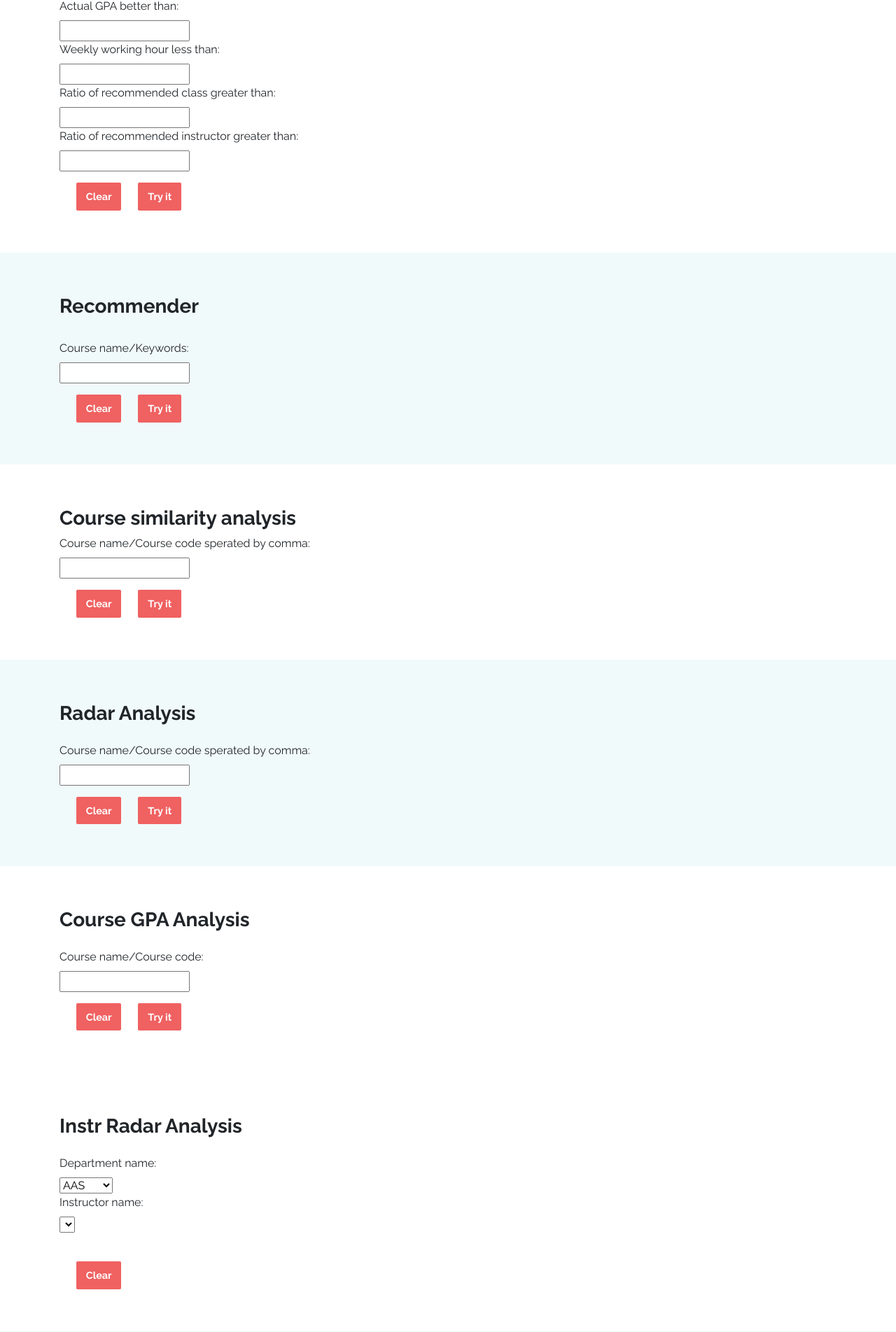
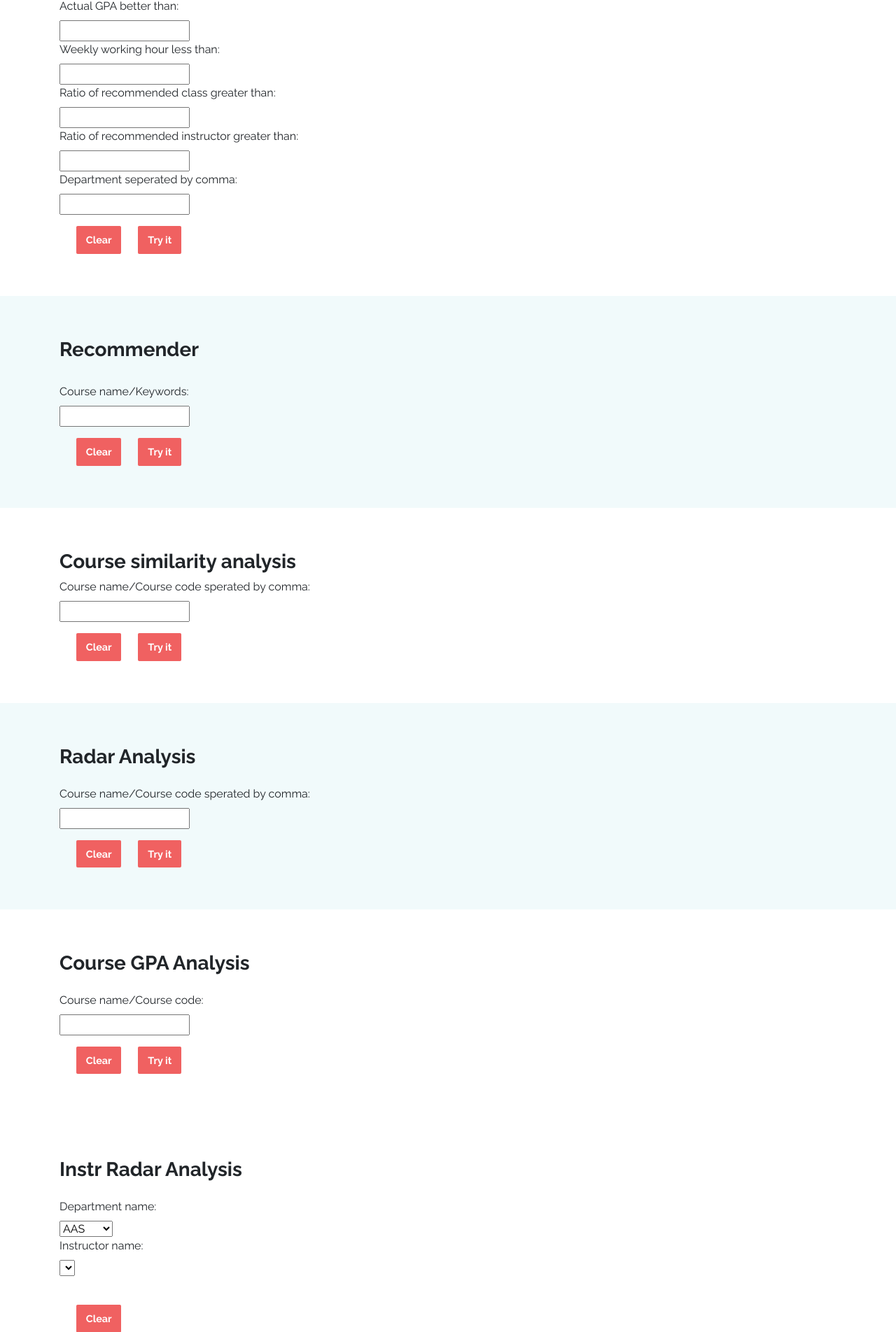
Before and after one commit to cedricchao/ECE229_Group11_Project, a Flask app: page / in a window 1280 px wide. Shown: the part 1391-3295 px from the top of the page at 70% size. Run offline with Flask 2, Linux system fonts and the light colour scheme; lists and menus that the app fills with data are empty; some libraries are stand-ins or nearby versions.

Commit message:
add department filter; reset index number

```diff
--- a/frontend/frontend/main.py
+++ b/frontend/frontend/main.py
@@ -121,7 +121,9 @@ def get_filter():
     time = data['time'].strip()
     rec_class = data['rec_class'].strip()
     rec_instr = data['rec_instr'].strip()
+    dep = data['dep'].strip().split(",")
 
-    html_data = filter_obj.run(letter=letter, gpa=gpa, time=time, rec_class=rec_class, rec_instr=rec_instr)[['instr', 'course', 'term', 'rcmnd_class', 'rcmnd_instr', 'time', 'letter_actual', 'gpa_actual']].to_html(table_id="filter_table")
+    df = filter_obj.run(letter=letter, gpa=gpa, time=time, rec_class=rec_class, rec_instr=rec_instr, dep=dep)[['instr', 'course', 'term', 'rcmnd_class', 'rcmnd_instr', 'time', 'letter_actual', 'gpa_actual']]
+    html_data = df.reset_index(drop=True).to_html(table_id="filter_table")
 
     return FilterHtmlData(table=html_data).json()
--- a/frontend/frontend/templates/public_html/index.html
+++ b/frontend/frontend/templates/public_html/index.html
@@ -167,6 +167,8 @@
             <input class='input' type="text" id="rec_class" name="rec_class"><br>
             <label class='input' for="fname">Ratio of recommended instructor greater than:</label><br>
             <input class='input' type="text" id="rec_instr" name="rec_instr"><br>
+            <label class='input' for="fname">Department seperated by comma:</label><br>
+            <input class='input' type="text" id="dep" name="dep"><br>
             <p></p>
                 <div class="navbar-expand-lg">
                     <ul class = 'navbar-nav ml-auto'>
@@ -194,6 +196,7 @@
                     "time": document.getElementById("weekly_time").value,
                     "rec_class": document.getElementById("rec_class").value,
                     "rec_instr": document.getElementById("rec_instr").value,
+                    "dep": document.getElementById("dep").value
                 }
                 let post = JSON.stringify(postObj)
 
@@ -226,6 +229,7 @@
                     document.getElementById("weekly_time").value = "";
                     document.getElementById("rec_class").value = "";
                     document.getElementById("rec_instr").value = "";
+                    document.getElementById("dep").value = "";
 
                     if (filterTable != null) filterTable.destroy();
 
```
